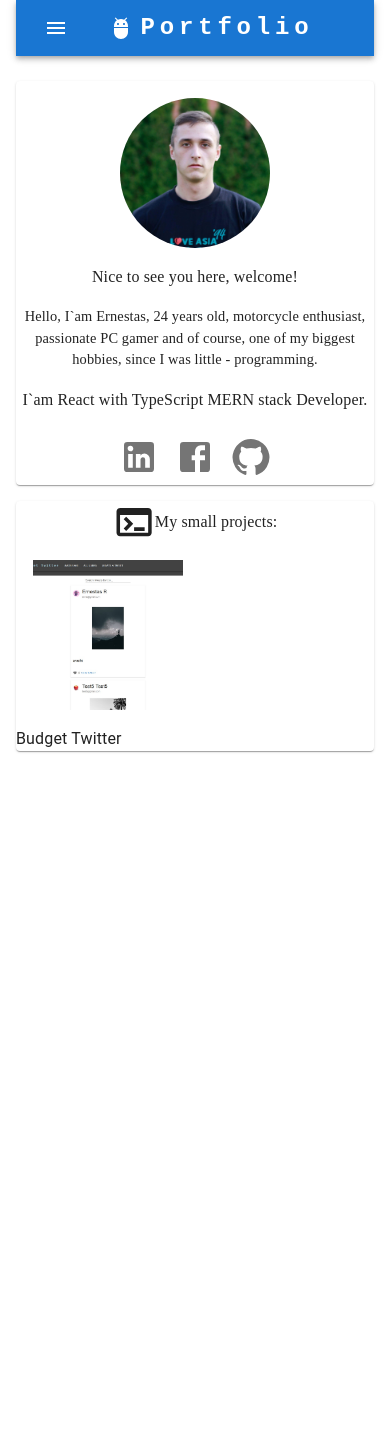
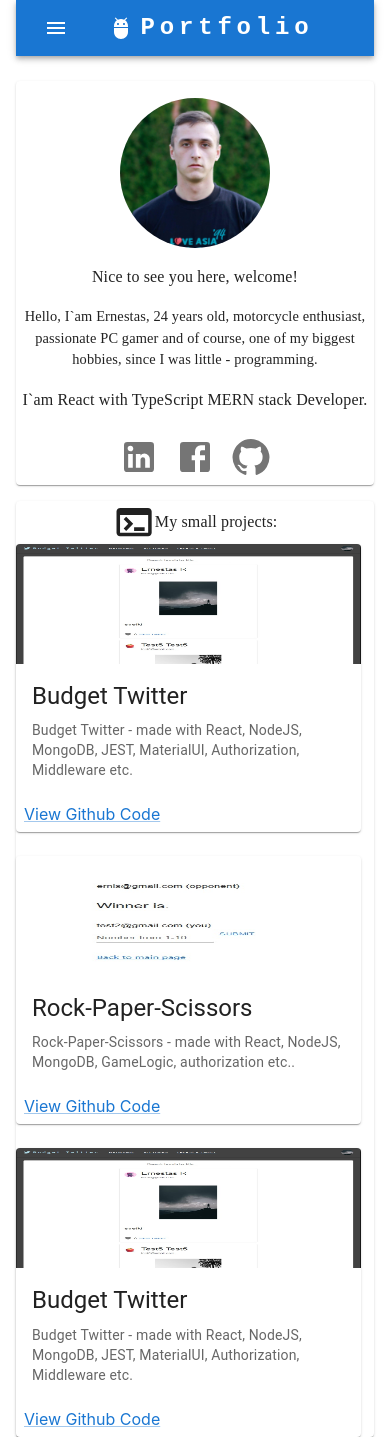
Before and after one commit to ErnestasRa/Portfolio-Page---React-TypeScript-NodeJS-MUI, a React (Create React App) app: page / in a window 390 px wide. Before the commit the page ends 844 px from the top, so only its background shows below. Built offline with nearby package versions, Linux system fonts and the light colour scheme.

Commit message:
feat: Added more of my SmallProjects and made them responsive to the screen size

```diff
--- a/src/components/my-apps/apps-box.tsx
+++ b/src/components/my-apps/apps-box.tsx
@@ -1,27 +1,51 @@
 import * as React from 'react';
 import {
-    Box,
-    Typography,
+  Card,
+  CardActions,
+  CardContent,
+  CardMedia,
+  Typography,
+  Link,
 } from '@mui/material';
-import BudgetTwitter from '../../images/budgettwitter.jpg';
 
-const AppsBox:React.FC = () => (
-  <Box sx={{ display: 'flex', flexDirection: 'column', justifyContent: 'center' }}>
-    <Box
+type AppMediaCardType = {
+  image: string,
+  title: string,
+  description: string,
+  link: string,
+};
+
+const AppMediaCard:React.FC<AppMediaCardType> = ({
+    image,
+    title,
+    description,
+    link,
+}) => (
+  <Card sx={{ maxWidth: 345 }}>
+    <CardMedia
       component="img"
-      alt="budget-twitter"
-      src={BudgetTwitter}
+      alt="green iguana"
+      height="120"
+      image={image}
       sx={{
-        margin: '2vh',
-        objectFit: 'cover',
-        height: 250,
-        width: 250,
-        maxHeight: { xs: 150, md: 300 },
-        maxWidth: { xs: 150, md: 300 },
+        objectFit: 'fill',
       }}
     />
-    <Typography>Budget Twitter</Typography>
-  </Box>
+    <CardContent>
+      <Typography gutterBottom variant="h5" component="div">
+        {title}
+      </Typography>
+      <Typography variant="body2" color="text.secondary">
+        {description}
+      </Typography>
+    </CardContent>
+    <CardActions>
+      <Link href={link}>
+        View Github Code
+
+      </Link>
+    </CardActions>
+  </Card>
   );
 
-export default AppsBox;
+export default AppMediaCard;
--- a/src/pages/main-page.tsx
+++ b/src/pages/main-page.tsx
@@ -2,12 +2,15 @@ import * as React from 'react';
 import {
   Container,
   Paper,
+  Box,
 } from '@mui/material';
 import PictureBox from 'components/profile-picture/picture-box';
 import AboutMe from 'components/about-me/about-me';
 import AppsIveBuilt from 'components/about-me/apps-ive-built';
-import AppsBox from 'components/my-apps/apps-box';
+import AppMediaCard from 'components/my-apps/apps-box';
 import ResponsiveAppBar from '../components/form-controls/app-bar';
+import BudgetTwitter from '../images/budgettwitter.jpg';
+import GameRock from '../images/gamerock.jpg';
 
 const MainPage: React.FC = () => (
   <Container>
@@ -25,7 +28,26 @@ const MainPage: React.FC = () => (
     </Paper>
     <Paper sx={{ mt: '2vh' }}>
       <AppsIveBuilt />
-      <AppsBox />
+      <Box sx={{ display: 'flex', gap: 3, flexDirection: { xs: 'column', md: 'row' } }}>
+        <AppMediaCard
+          image={BudgetTwitter}
+          title="Budget Twitter"
+          description="Budget Twitter - made with React, NodeJS, MongoDB, JEST, MaterialUI, Authorization, Middleware etc."
+          link="https://github.com/ErnestasRa/Final-Post-Page-made-with-React-NodeJS-MongoDB-Material-UI"
+        />
+        <AppMediaCard
+          image={GameRock}
+          title="Rock-Paper-Scissors"
+          description="Rock-Paper-Scissors - made with React, NodeJS, MongoDB, GameLogic, authorization etc.."
+          link="https://github.com/ErnestasRa/Simple-rock-paper-scissors-game-made-with-React-NodeJS-MongoDB-Login-session-cookies-and-game-logic"
+        />
+        <AppMediaCard
+          image={BudgetTwitter}
+          title="Budget Twitter"
+          description="Budget Twitter - made with React, NodeJS, MongoDB, JEST, MaterialUI, Authorization, Middleware etc."
+          link="#"
+        />
+      </Box>
     </Paper>
   </Container>
 );
```
Also changed, not shown: src/images/gamerock.jpg (added).
